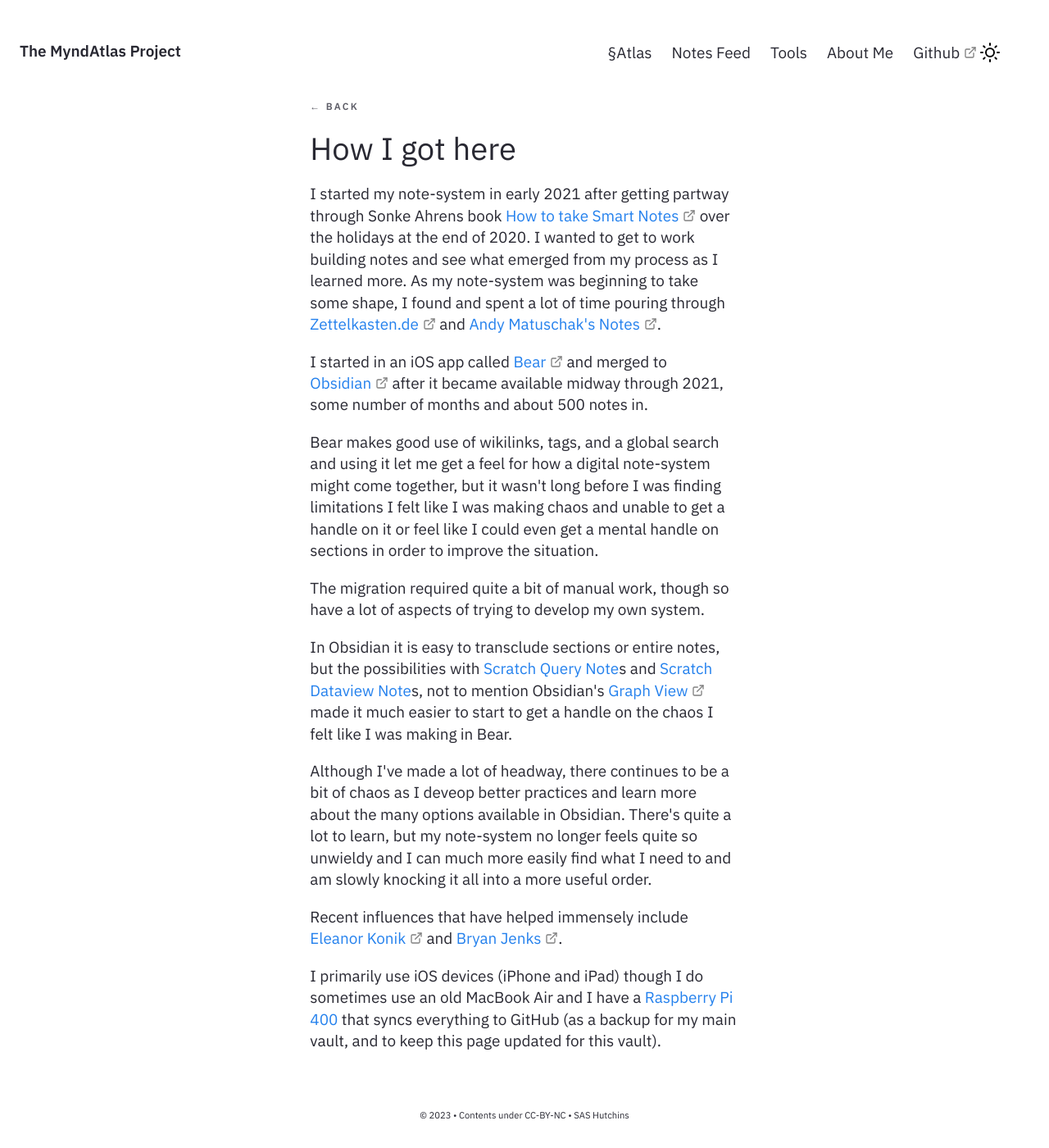
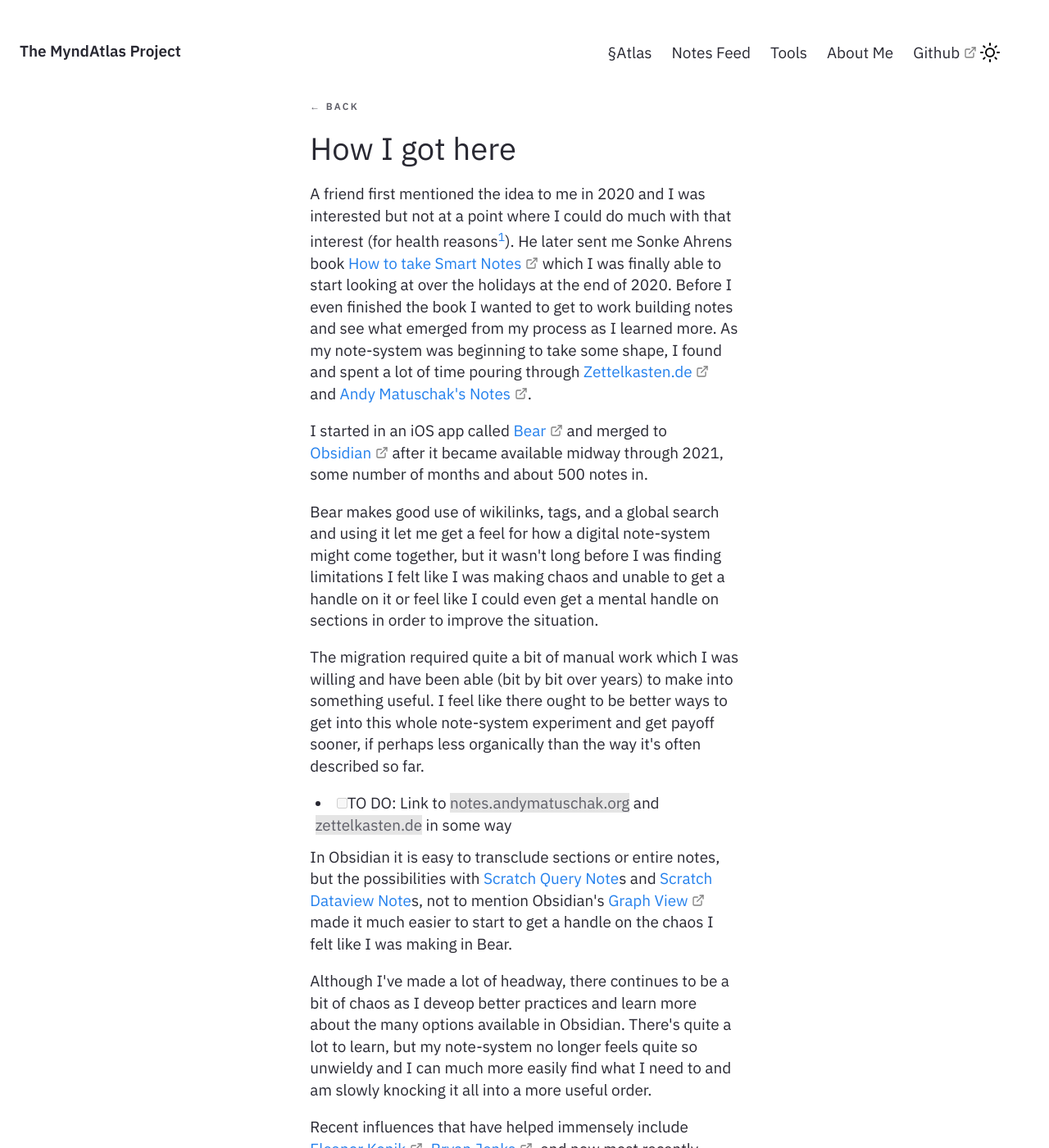
Before and after one commit to myndatlas/myndatlas.github.io, a Jekyll site: the page built from _notes/Public/How I got here.md, in a window 1280 px wide and 1400 px high. Shown: the whole window at 82% size. Built offline with Jekyll 4.4.1, drawn with Linux system fonts in a browser that asks for light colours; some of the changed text lies outside the part shown.

Commit message:
314 vault backup: 2023-03-24 20:58:17

```diff
--- a/_notes/Public/How I got here.md
+++ b/_notes/Public/How I got here.md
@@ -1,22 +1,24 @@
 ---
 title : "How I got here"
 feed : show
-date : 16-12-2022
+date : 24-03-2023
 ---
 # How I got here
 
-I started my note-system in early 2021 after getting partway through Sonke Ahrens book [How to take Smart Notes](https://takesmartnotes.com/) over the holidays at the end of 2020. I wanted to get to work building notes and see what emerged from my process as I learned more. As my note-system was beginning to take some shape, I found and spent a lot of time pouring through [Zettelkasten.de](https://zettelkasten.de/posts/overview/) and [Andy Matuschak's Notes](https://notes.andymatuschak.org/About_these_notes).
+A friend first mentioned the idea to me in 2020 and I was interested but not at a point where I could do much with that interest (for health reasons[^1]). He later sent me Sonke Ahrens book [How to take Smart Notes](https://takesmartnotes.com/)  which I was finally able to start looking at over the holidays at the end of 2020. Before I even finished the book I wanted to get to work building notes and see what emerged from my process as I learned more. As my note-system was beginning to take some shape, I found and spent a lot of time pouring through [Zettelkasten.de](https://zettelkasten.de/posts/overview/) and [Andy Matuschak's Notes](https://notes.andymatuschak.org/About_these_notes).
 
 I started in an iOS app called [Bear](https://bear.app/) and merged to [Obsidian](https://obsidian.md/) after it became available midway through 2021, some number of months and about 500 notes in.
 
 Bear makes good use of wikilinks, tags, and a global search and using it let me get a feel for how a digital note-system might come together, but it wasn't long before I was finding limitations  I felt like I was making chaos and unable to get a handle on it or feel like I could even get a mental handle on sections in order to improve the situation.
 
-The migration required quite a bit of manual work, though so have a lot of aspects of trying to develop my own system.
+The migration required quite a bit of manual work which I was willing and have been able (bit by bit over years) to make into something useful. I feel like there ought to be better ways to get into this whole note-system experiment and get payoff sooner, if perhaps less organically than the way it's often described so far.
+- [ ] TO DO: Link to [[notes.andymatuschak.org]] and [[zettelkasten.de]] in some way
 
 In Obsidian it is easy to transclude sections or entire notes, but the possibilities with [[Scratch Query Note]]s and [[Scratch Dataview Note]]s, not to mention Obsidian's [Graph View](https://help.obsidian.md/Plugins/Graph+view) made it much easier to start to get a handle on the chaos I felt like I was making in Bear.
 
 Although I've made a lot of headway, there continues to be a bit of chaos as I deveop better practices and learn more about the many options available in Obsidian. There's quite a lot to learn, but my note-system no longer feels quite so unwieldy and I can much more easily find what I need to and am slowly knocking it all into a more useful order.
 
-Recent influences that have helped immensely include [Eleanor Konik](https://www.eleanorkonik.com) and [Bryan Jenks](https://www.bryanjenks.dev).
+Recent influences that have helped immensely include [Eleanor Konik](https://www.eleanorkonik.com), [Bryan Jenks](https://www.bryanjenks.dev), and now most recently [Jekyll Garden](https://jekyll-garden.github.io).
 
-I primarily use iOS devices (iPhone and iPad) though I do sometimes use an old MacBook Air and I have a [[Raspberry Pi 400]] that syncs everything to GitHub (as a backup for my main vault, and to keep this page updated for this vault).
+---
+[^1]: <a href="../post/about-me"> About Me </a>
```
